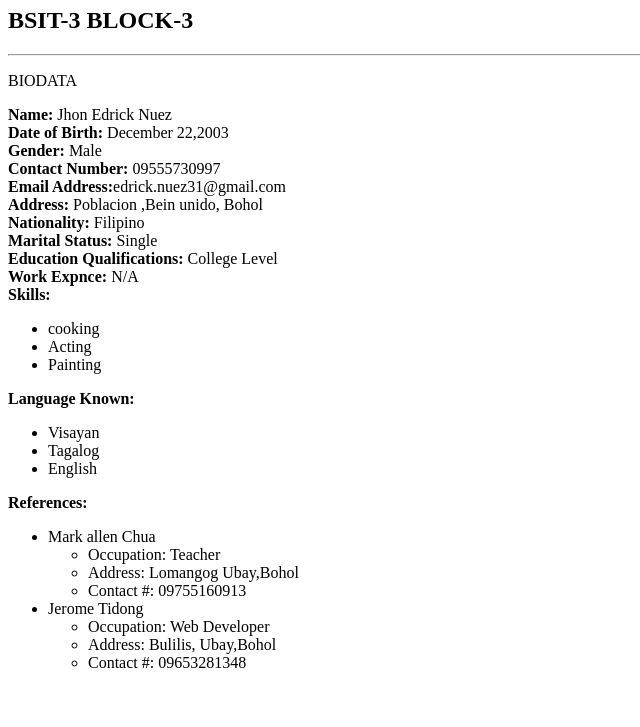
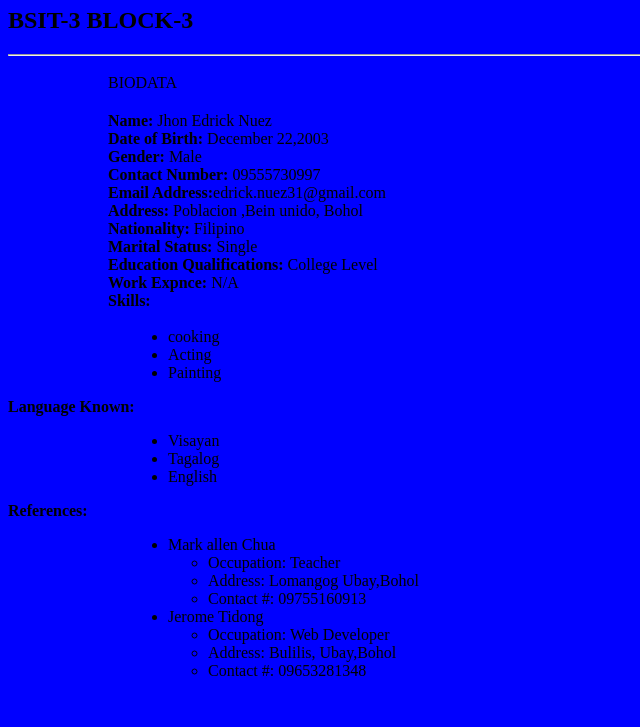
Before and after one commit to JhonEdrick/JhonEdrickNuez, a plain HTML site: page index.html in a window 1280 px wide. Shown: the part 73-800 px from the top of the page, without its empty margins (0-640 px from the left). Drawn offline with Linux system fonts and the light colour scheme.

Commit message:
Save CSS Design

```diff
--- a/index.html
+++ b/index.html
@@ -1,8 +1,8 @@
 <!DOCTYPE html>
 <html>
   <title>Nuez_JhonEdrick_Act_Project</title>
-  <link rel="stylesheet" href="styles.css">
   <head>
+      <link rel="stylesheet" href="style.css">
     <body>
 
 
--- /dev/null
+++ b/style.css
@@ -0,0 +1,18 @@
+body {
+    background: blue;
+    }p{
+    font-size: medium;
+    font-weight: 300px;
+    padding-left: 100px;
+    padding-top: 2px;
+    padding-bottom: 2px;
+    font-family: 'Times New Roman',Times,Serif;
+
+}h1{
+    text-allign: center;
+}b{
+    font-family: bold;
+}ul li{
+    margin-left: 120px;
+}
+}
```
